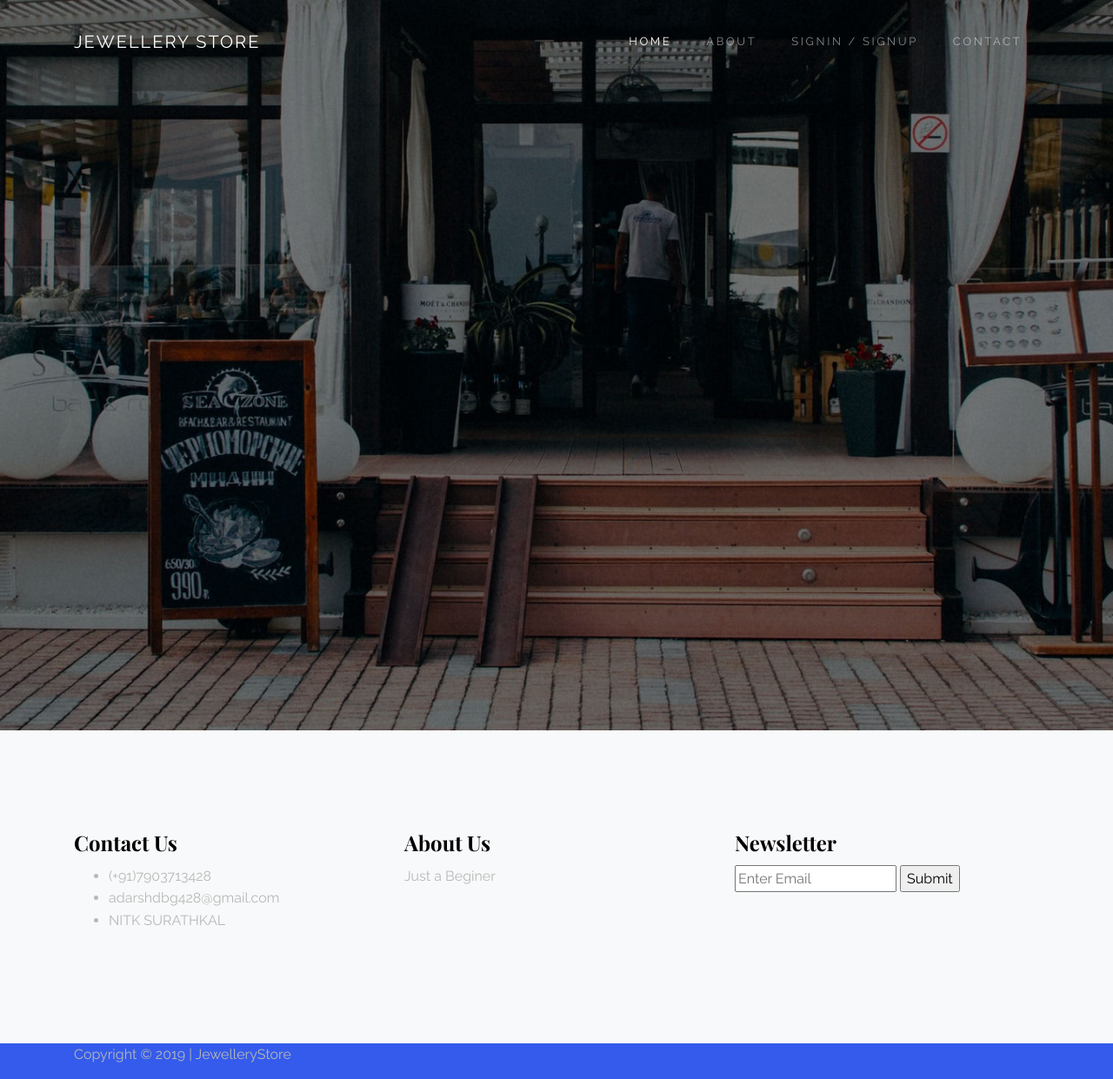
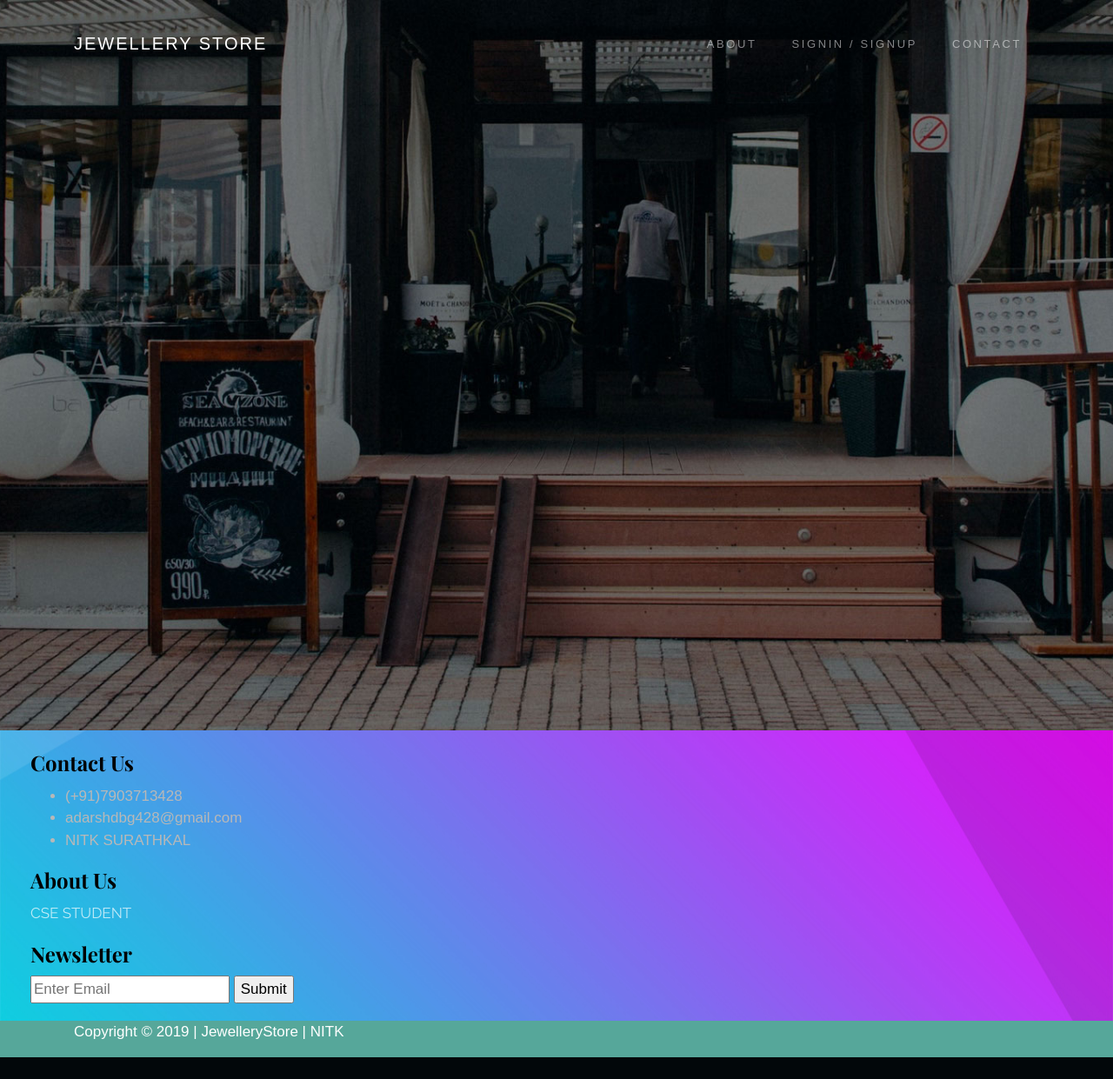
Before and after one commit to adarshdbg/Jewelllery_shop_management, a PHP site: page /index.html in a window 1280 px wide. Shown: the whole page at 87% size. After the commit the page ends 1216 px from the top, so only its background shows below. Run offline with PHP 8.4, Linux system fonts and the light colour scheme; a stand-in replaces the project's code that opens the database connection; some libraries are stand-ins or nearby versions; some web fonts are replaced.

Commit message:
fisr com

```diff
--- a/billing.php
+++ b/billing.php
@@ -271,9 +271,9 @@ mysqli_close($conn);
             <li class="nav-item"><a href="supplier.php" class="nav-link">Suppliers</a></li>
             <li class="nav-item"><a href="employee.php" class="nav-link">Employee</a></li>
 
-             <div id="back">
+
     <li class="nav-item"><a href="index.html" class="nav-link">Back</a></li>
-  </div>
+
         </div>
       </div>
     </nav>
--- a/head.php
+++ b/head.php
@@ -8,7 +8,7 @@ session_start();
 		</div>
 
 	<div class="acount">
-		<div class="aclogo"><i class="fa fa-user" style="color:#fff; font-size:15px; margin-top:2px"></i></div>
+
 		<div class="actext"><a href="cart.php">My Account</a></div>
 
 	</div>
@@ -35,7 +35,7 @@ session_start();
 </div>
 
 
-		<div class="button"><i class="" style="color:#fff; font-size:15px; margin-top:2px"></i></div>
+
 		<div class="actext"><a href="login.php">LOGOUT</a></div>
 
 	</div>
--- a/index.html
+++ b/index.html
@@ -20,6 +20,7 @@
 
     <link rel="stylesheet" href="css/icomoon.css">
     <link rel="stylesheet" href="css/style9.css">
+    <link rel="stylesheet" href="css/style.css">
   </head>
   <body header id="main-header" data-spy="scroll" data-target="#site-navbar" data-offset="200">
 
@@ -32,7 +33,6 @@
 
         <div class="collapse navbar-collapse" id="site-nav">
           <ul class="navbar-nav ml-auto">
-            <li class="nav-item active"><a href="index.html" class="nav-link">Home</a></li>
             <li class="nav-item"><a href="about.html" class="nav-link">About</a></li>
             <li class="nav-item"><a href="login.php" class="nav-link">SignIn / SignUp</a></li>
             <li class="nav-item"><a href="contact.php" class="nav-link">Contact</a></li>
@@ -48,12 +48,9 @@
       </div>
     </section>
 
-<body style="background-color:#345beb;">
 
-  <section class="site-section bg-light" id="company">
-      <div class="container">
-        <div class="row">
 
+  <section class="site-cover" style="background-image: url(images/bg-01.jpg);" id="section-home">
           <div class="col-xs-12 col-sm-4 col-md-4 col-lg-4">
             <h4>Contact Us</h4>
             <ul>
@@ -64,7 +61,7 @@
           </div>
           <div class="col-xs-12 col-sm-4 col-md-4 col-lg-4">
             <h4>About Us</h4>
-            <p>Just a Beginer</p>
+            <p>CSE STUDENT</p>
           </div>
           <div class="col-xs-12 col-sm-4 col-md-4 col-lg-4">
             <h4>Newsletter</h4>
@@ -83,7 +80,7 @@
       <div class="container">
         <div class="row center-xs center-sm center-md center-lg">
           <div class="col-xs-12 col-sm-12 col-md-12 col-lg-12">
-            <p>Copyright &copy; 2019 | JewelleryStore</p>
+            <p>Copyright &copy; 2019 | JewelleryStore | NITK</p>
           </div>
         </div>
       </div>
```
Also changed, not shown: about.html (+5 -5 lines), customer.php (+4 -4 lines), employee.php (+4 -4 lines), index4.php (+34 -11 lines), items.php (+3 -5 lines), supplier.php (+4 -4 lines), Images/introduce-welcome-email-to-online-business.jpg (added).
